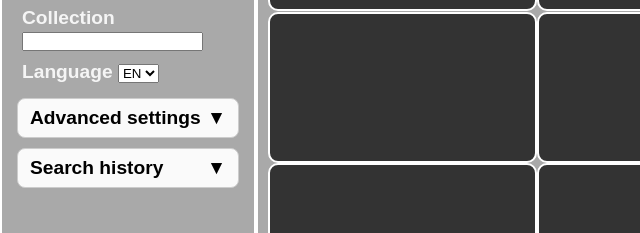
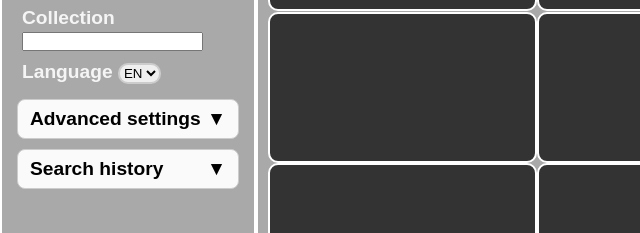
Before and after one commit to bui-thien-nghia/news_retrieval, a plain HTML site: page web/index.html in a window 1280 px wide. Shown: the part 192-425 px from the top of the page, 0-640 px from the left. Drawn offline with Linux system fonts and the light colour scheme.

Commit message:
chỉnh viền select

```diff
--- a/web/css/style.css
+++ b/web/css/style.css
@@ -119,6 +119,11 @@ body {
     padding: 10px;
     display: flex;
     flex-direction: column;
+
+    select {
+        border: 2px solid #ccc;
+        border-radius: 10px;
+    }
 
     .search-area {
         padding: 5px;
```
